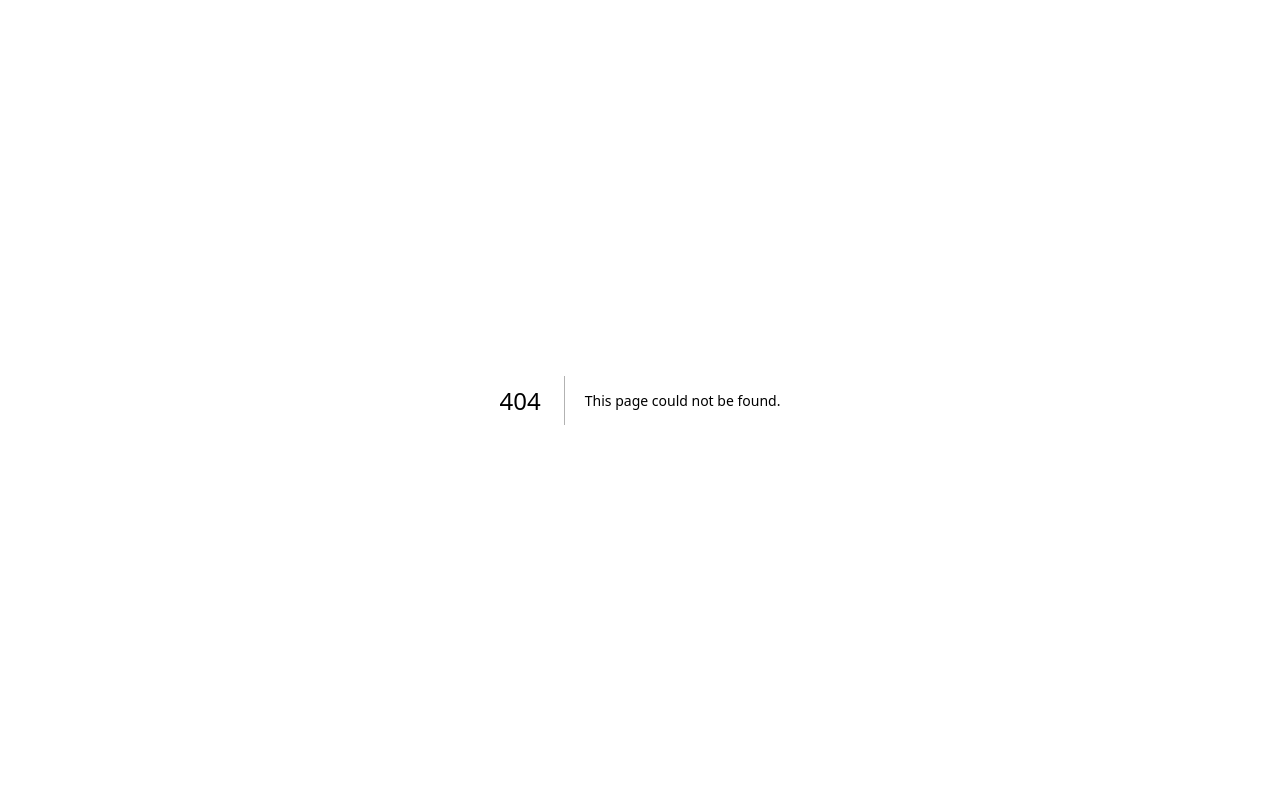
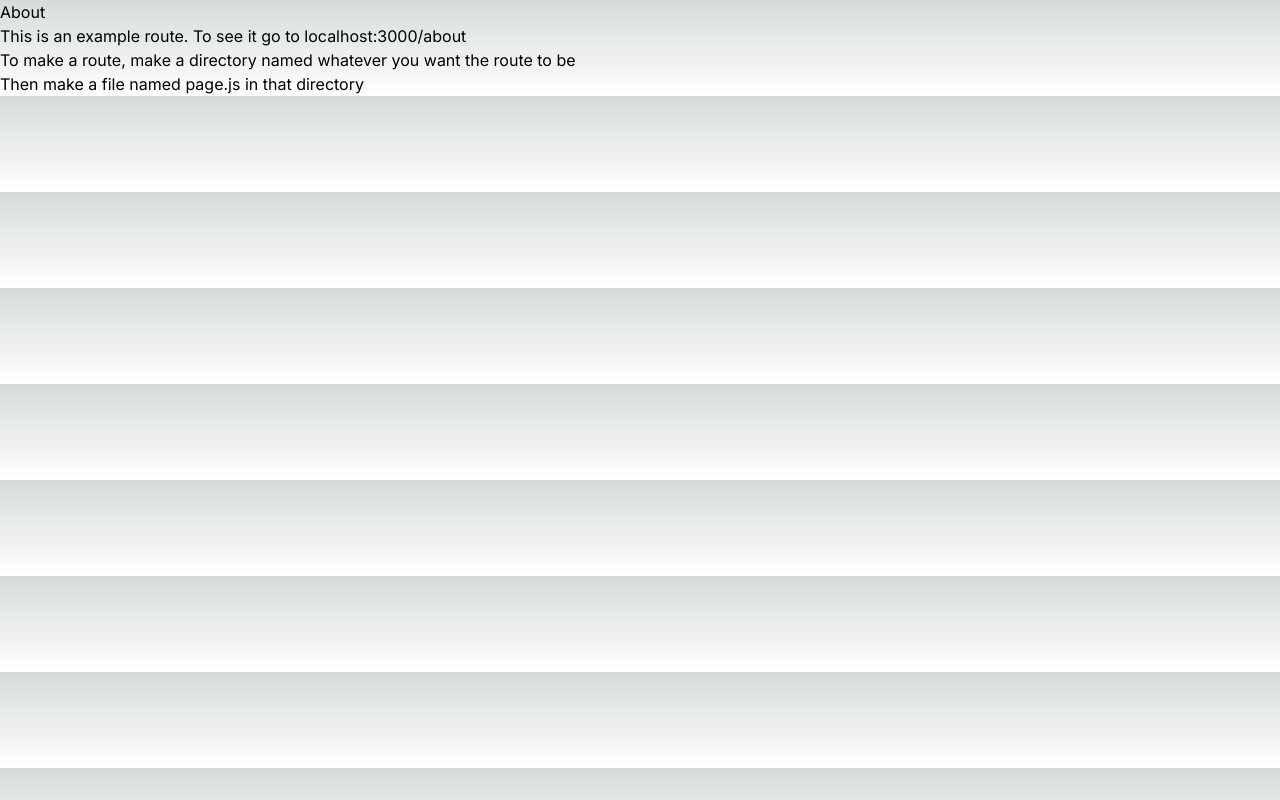
Before and after one commit to Jasmit22/ucalgaryFirstYear, a Next.js app: page /about in a window 1280 px wide. Before the commit this address had no page. Built offline with nearby package versions, Linux system fonts and the light colour scheme.

Commit message:
check the about and contact directories

```diff
--- /dev/null
+++ b/src/app/about/page.js
@@ -0,0 +1,17 @@
+import React from "react";
+
+const Page = () => {
+  return (
+    <div>
+      About
+      <p>This is an example route. To see it go to localhost:3000/about</p>
+      <p>
+        To make a route, make a directory named whatever you want the route to
+        be
+      </p>
+      <p>Then make a file named page.js in that directory</p>
+    </div>
+  );
+};
+
+export default Page;
--- /dev/null
+++ b/src/app/contact/page.js
@@ -0,0 +1,17 @@
+import React from "react";
+
+const Page = () => {
+  return (
+    <div>
+      Contact
+      <p>This is an example route. To see it go to localhost:3000/about</p>
+      <p>
+        To make a route, make a directory named whatever you want the route to
+        be
+      </p>
+      <p>Then make a file named page.js in that directory</p>
+    </div>
+  );
+};
+
+export default Page;
```
